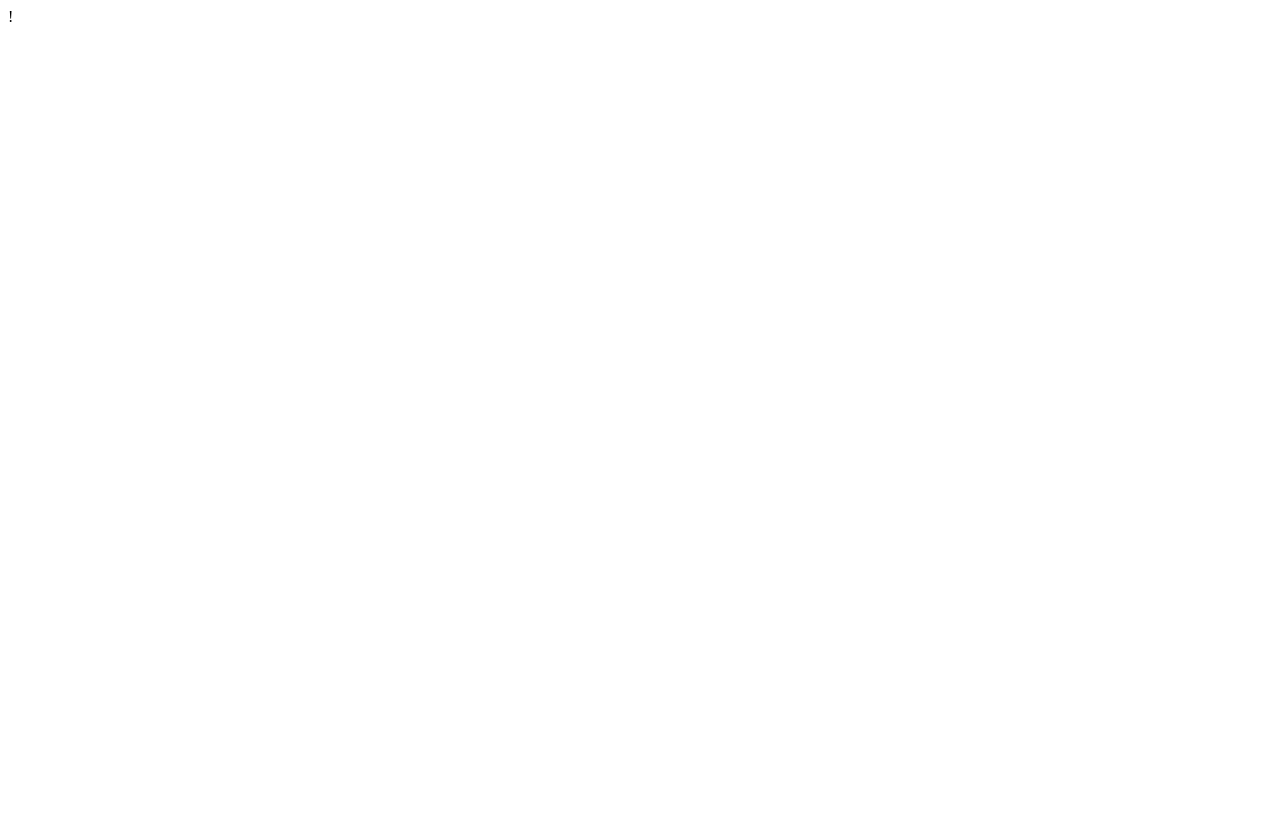
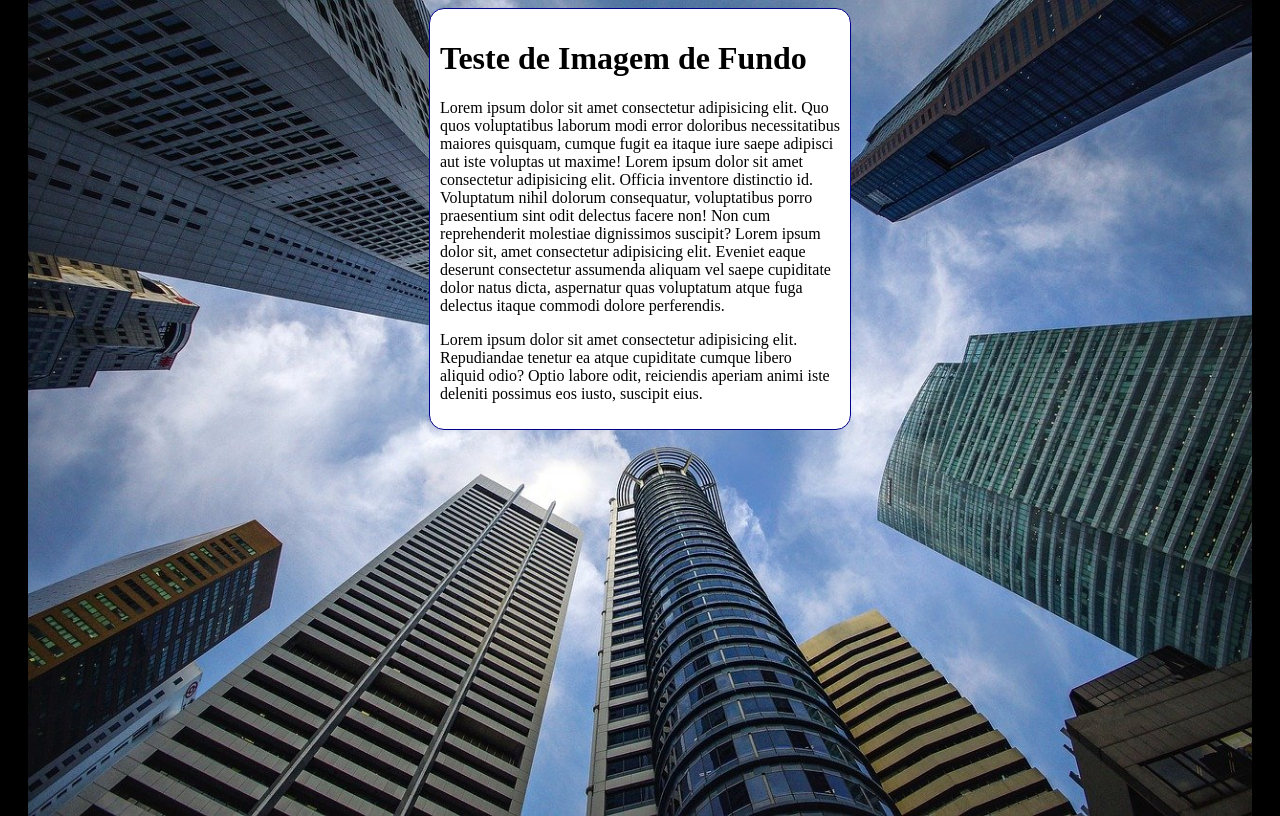
Before and after one commit to SerMfi/html-css, a plain HTML site: page exercicios/ex022/index006.html in a window 1280 px wide. Drawn offline with Linux system fonts and the light colour scheme.

Commit message:
Create index006

```diff
--- a/exercicios/ex022/index006.html
+++ b/exercicios/ex022/index006.html
@@ -1 +1,43 @@
-!
+<!DOCTYPE html>
+<html lang="pt-br">
+
+<head>
+    <meta charset="UTF-8">
+    <meta http-equiv="X-UA-Compatible" content="IE=edge">
+    <meta name="viewport" content="width=device-width, initial-scale=1.0">
+    <title>Document</title>
+    <style>
+        body {
+            height: 100vh;
+            background-color: black;
+            background-image: url(imagens/wallpaper002.jpg);
+            background-position: center center;
+            background-repeat: no-repeat;
+            background-size: contain
+        }
+        main {
+            background-color: white;
+            width: 400px;
+            padding: 10px;
+            margin: auto;
+            border: 1px solid darkblue;
+            border-radius: 15px;
+        }
+    </style>
+</head>
+
+<body>
+    <main>
+        <h1>Teste de Imagem de Fundo</h1>
+        <p>Lorem ipsum dolor sit amet consectetur adipisicing elit. Quo quos voluptatibus laborum modi error doloribus
+            necessitatibus maiores quisquam, cumque fugit ea itaque iure saepe adipisci aut iste voluptas ut maxime!
+            Lorem ipsum dolor sit amet consectetur adipisicing elit. Officia inventore distinctio id. Voluptatum nihil
+            dolorum consequatur, voluptatibus porro praesentium sint odit delectus facere non! Non cum reprehenderit
+            molestiae dignissimos suscipit? Lorem ipsum dolor sit, amet consectetur adipisicing elit. Eveniet eaque
+            deserunt consectetur assumenda aliquam vel saepe cupiditate dolor natus dicta, aspernatur quas voluptatum
+            atque fuga delectus itaque commodi dolore perferendis.</p>
+            <p>Lorem ipsum dolor sit amet consectetur adipisicing elit. Repudiandae tenetur ea atque cupiditate cumque libero aliquid odio? Optio labore odit, reiciendis aperiam animi iste deleniti possimus eos iusto, suscipit eius.</p>
+    </main>
+</body>
+
+</html>
```
